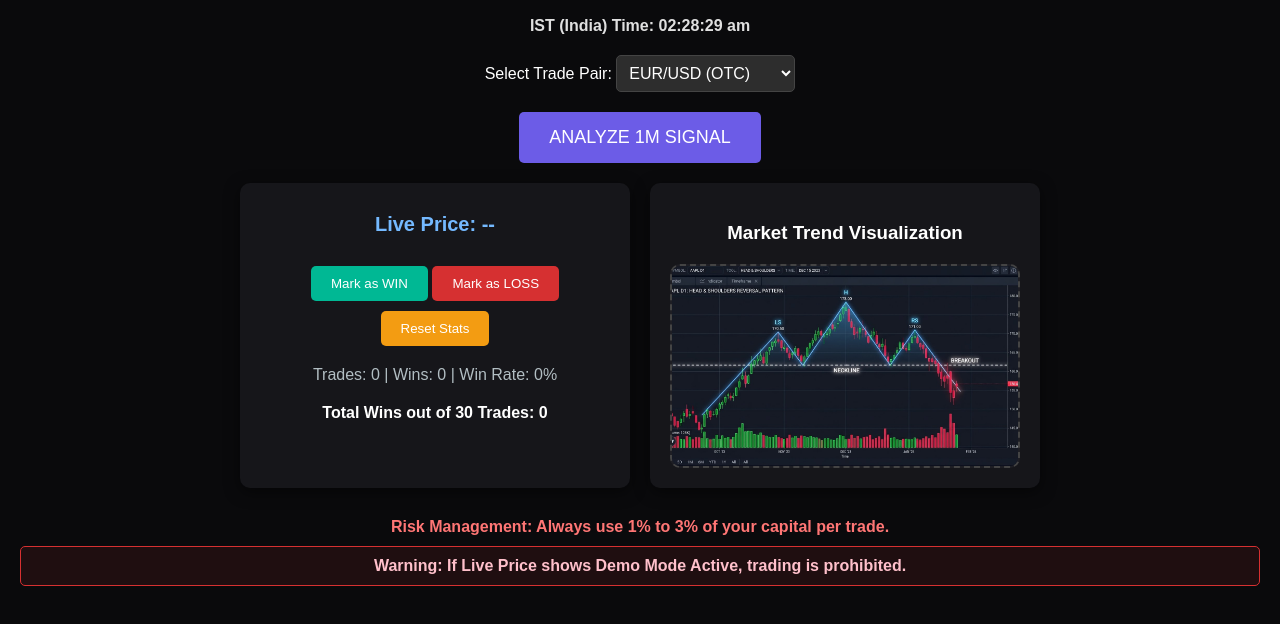
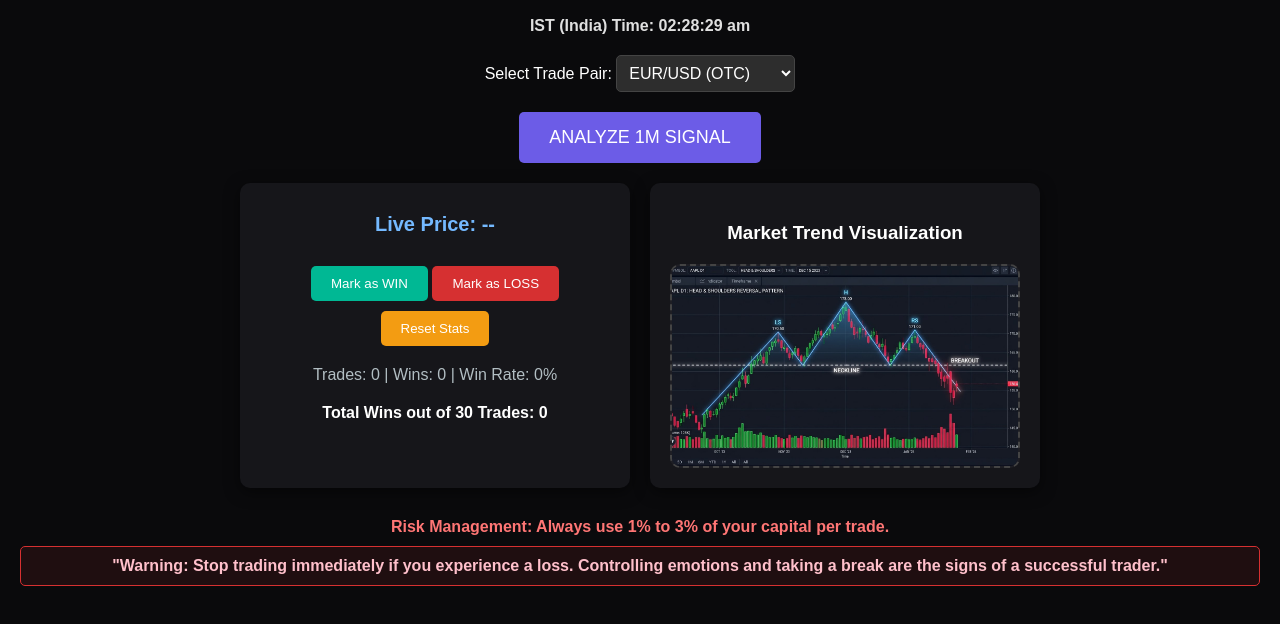
Before and after one commit to kingjonlove-art/AI-TRADER, a plain HTML site: page index.html in a window 1280 px wide. Shown: the part 140-764 px from the top of the page. Drawn offline with Linux system fonts and the light colour scheme.

Commit message:
Update index.html

```diff
--- a/index.html
+++ b/index.html
@@ -230,7 +230,7 @@
     </div>
 
     <div id="risk-mgmt">Risk Management: Always use 1% to 3% of your capital per trade.</div>
-    <div id="demo-warning">Warning: If Live Price shows Demo Mode Active, trading is prohibited.</div>
+    <div id="demo-warning">"Warning: Stop trading immediately if you experience a loss. Controlling emotions and taking a break are the signs of a successful trader."</div>
 
     <script>
         let tradeHistory = [];
```
